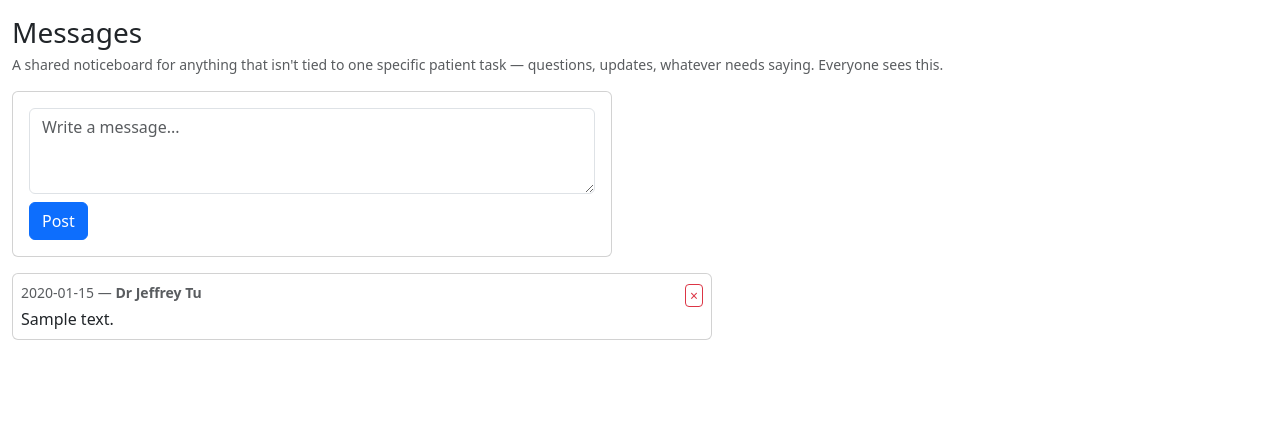
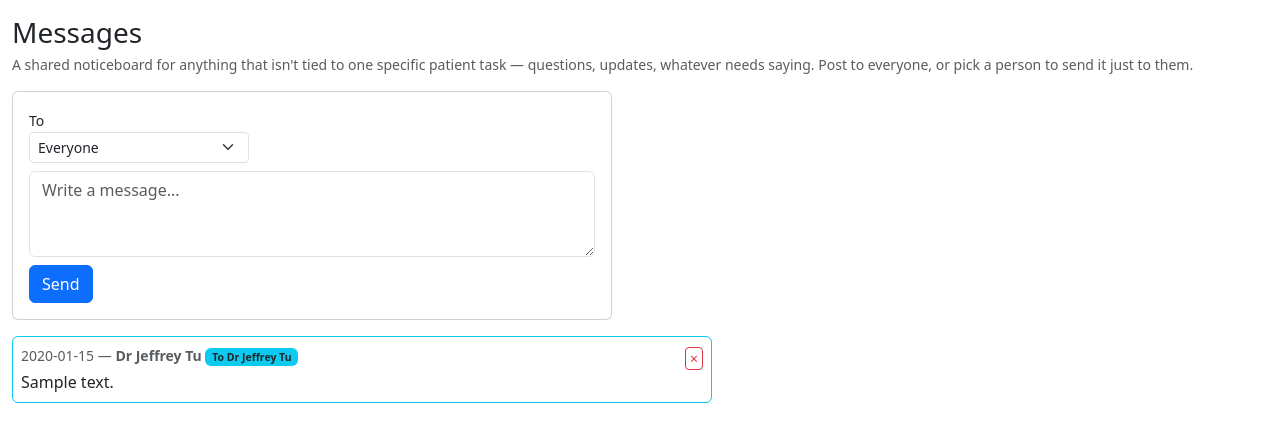
Before and after one commit to jcypowh/callback-manager, a Flask app: page /messages in a window 1280 px wide. Shown: the part 80-522 px from the top of the page. Run offline with Flask 3, Linux system fonts and the light colour scheme; the visitor is signed in with stand-in values (Sample User, id 1); data comes from the database, SQL or seed files in the repository; tables that the repository leaves empty hold one stand-in row (values such as "Sample post").

Commit message:
Add direct messages alongside the public noticeboard
Messages can now be sent to everyone (as before) or to one specific person
via a "To" picker - a direct message is only visible to its sender and
recipient, not broadcast to everyone else. Recipients get a one-click Reply
that addresses a response back to whoever sent it. Delete permissions extend
to the recipient (not just the author or Dr Tu/Sally) so people can clear
their own inbox.

```diff
--- a/app.py
+++ b/app.py
@@ -225,6 +225,7 @@ CREATE TABLE IF NOT EXISTS payments (
 CREATE TABLE IF NOT EXISTS messages (
     id INTEGER PRIMARY KEY AUTOINCREMENT,
     author_id INTEGER,
+    recipient_id INTEGER,
     created_at TEXT NOT NULL,
     body TEXT NOT NULL
 );
@@ -293,6 +294,10 @@ def _migrate(db):
     existing_payment_cols = {row['name'] for row in db.execute('PRAGMA table_info(payments)').fetchall()}
     if 'minutes' not in existing_payment_cols:
         db.execute('ALTER TABLE payments ADD COLUMN minutes REAL')
+
+    existing_message_cols = {row['name'] for row in db.execute('PRAGMA table_info(messages)').fetchall()}
+    if 'recipient_id' not in existing_message_cols:
+        db.execute('ALTER TABLE messages ADD COLUMN recipient_id INTEGER')
 
     # task_id used to be required - relax it so clinic/phone time can be logged
     # without being tied to a specific callback task. SQLite can't drop a NOT
@@ -543,20 +548,35 @@ def messages_page():
     db = get_db()
     if request.method == 'POST':
         body = request.form.get('body', '').strip()
+        recipient_id = request.form.get('recipient_id', '').strip() or None
+        if recipient_id and not db.execute(
+            'SELECT 1 FROM users WHERE id = ? AND active = 1', (recipient_id,)
+        ).fetchone():
+            recipient_id = None
         if body:
             db.execute(
-                'INSERT INTO messages (author_id, created_at, body) VALUES (?, ?, ?)',
-                (session['user_id'], datetime.now(timezone.utc).isoformat(), body),
+                'INSERT INTO messages (author_id, recipient_id, created_at, body) VALUES (?, ?, ?, ?)',
+                (session['user_id'], recipient_id, datetime.now(timezone.utc).isoformat(), body),
             )
             db.commit()
-            flash('Message posted.', 'success')
+            flash('Message sent.' if recipient_id else 'Message posted.', 'success')
         return redirect(url_for('messages_page'))
 
+    # Everyone sees public posts; direct messages are only visible to the
+    # sender and the recipient - not a broadcast, so nobody else's DMs show up.
     rows = db.execute(
-        "SELECT m.*, u.display_name AS author_name FROM messages m "
-        "LEFT JOIN users u ON u.id = m.author_id ORDER BY m.created_at DESC LIMIT 200"
+        "SELECT m.*, u.display_name AS author_name, r.display_name AS recipient_name FROM messages m "
+        "LEFT JOIN users u ON u.id = m.author_id "
+        "LEFT JOIN users r ON r.id = m.recipient_id "
+        "WHERE m.recipient_id IS NULL OR m.recipient_id = ? OR m.author_id = ? "
+        "ORDER BY m.created_at DESC LIMIT 200",
+        (session['user_id'], session['user_id']),
     ).fetchall()
-    return render_template('messages.html', messages=rows)
+    recipients = db.execute(
+        "SELECT id, display_name FROM users WHERE active = 1 AND id != ? ORDER BY display_name",
+        (session['user_id'],),
+    ).fetchall()
+    return render_template('messages.html', messages=rows, recipients=recipients)
 
 
 @app.route('/messages/<int:message_id>/delete', methods=['POST'])
@@ -566,7 +586,9 @@ def delete_message(message_id):
     if not message:
         flash('Message not found.', 'warning')
         return redirect(url_for('messages_page'))
-    if session.get('role') not in FULL_ACCESS_ROLES and message['author_id'] != session.get('user_id'):
+    uid = session.get('user_id')
+    if (session.get('role') not in FULL_ACCESS_ROLES
+            and message['author_id'] != uid and message['recipient_id'] != uid):
         flash('You can only delete your own messages.', 'warning')
         return redirect(url_for('messages_page'))
     db.execute('DELETE FROM messages WHERE id = ?', (message_id,))
--- a/templates/messages.html
+++ b/templates/messages.html
@@ -3,11 +3,20 @@
 {% block content %}
 <h3 class="mb-1">Messages</h3>
 <p class="text-muted small mb-3">A shared noticeboard for anything that isn't tied to one specific patient
-task — questions, updates, whatever needs saying. Everyone sees this.</p>
+task — questions, updates, whatever needs saying. Post to everyone, or pick a person to send it just to them.</p>
 
 <form method="post" class="card p-3 mb-3" style="max-width:600px;">
-  <textarea name="body" class="form-control mb-2" rows="3" placeholder="Write a message..." required></textarea>
-  <button class="btn btn-primary align-self-start">Post</button>
+  <div class="mb-2">
+    <label class="form-label small mb-0">To</label>
+    <select name="recipient_id" id="recipient-picker" class="form-select form-select-sm" style="max-width:220px;">
+      <option value="">Everyone</option>
+      {% for r in recipients %}
+      <option value="{{ r.id }}">{{ r.display_name }}</option>
+      {% endfor %}
+    </select>
+  </div>
+  <textarea name="body" id="message-body" class="form-control mb-2" rows="3" placeholder="Write a message..." required></textarea>
+  <button class="btn btn-primary align-self-start">Send</button>
 </form>
 
 {% if not messages %}
@@ -15,14 +24,25 @@ task — questions, updates, whatever needs saying. Everyone sees this.</p>
 {% else %}
 <div style="max-width:700px;">
   {% for m in messages %}
-  <div class="card p-2 mb-2">
+  <div class="card p-2 mb-2{% if m.recipient_id %} border-info{% endif %}">
     <div class="d-flex justify-content-between align-items-start gap-2">
-      <div class="small text-muted">{{ m.created_at[:16].replace('T', ' ') }} — <strong>{{ m.author_name or 'system' }}</strong></div>
-      {% if current_user.role in ('admin', 'actioneer') or m.author_id == current_user.id %}
-      <form method="post" action="{{ url_for('delete_message', message_id=m.id) }}" onsubmit="return confirm('Delete this message?');">
-        <button class="btn btn-sm btn-outline-danger py-0 px-1" title="Delete">&times;</button>
-      </form>
-      {% endif %}
+      <div class="small text-muted">
+        {{ m.created_at[:16].replace('T', ' ') }} — <strong>{{ m.author_name or 'system' }}</strong>
+        {% if m.recipient_id %}
+        <span class="badge bg-info text-dark">To {{ m.recipient_name or 'someone' }}</span>
+        {% endif %}
+      </div>
+      <div class="d-flex gap-1">
+        {% if m.recipient_id and m.author_id != current_user.id %}
+        <button type="button" class="btn btn-sm btn-outline-secondary py-0 px-1 reply-btn"
+                data-reply-to="{{ m.author_id }}" title="Reply">Reply</button>
+        {% endif %}
+        {% if current_user.role in ('admin', 'actioneer') or m.author_id == current_user.id or m.recipient_id == current_user.id %}
+        <form method="post" action="{{ url_for('delete_message', message_id=m.id) }}" onsubmit="return confirm('Delete this message?');">
+          <button class="btn btn-sm btn-outline-danger py-0 px-1" title="Delete">&times;</button>
+        </form>
+        {% endif %}
+      </div>
     </div>
     <div style="white-space:pre-wrap;">{{ m.body }}</div>
   </div>
@@ -30,3 +50,16 @@ task — questions, updates, whatever needs saying. Everyone sees this.</p>
 </div>
 {% endif %}
 {% endblock %}
+
+{% block scripts %}
+<script>
+document.querySelectorAll('.reply-btn').forEach(function (btn) {
+  btn.addEventListener('click', function () {
+    document.getElementById('recipient-picker').value = this.dataset.replyTo;
+    var body = document.getElementById('message-body');
+    body.focus();
+    window.scrollTo({top: 0, behavior: 'smooth'});
+  });
+});
+</script>
+{% endblock %}
```
